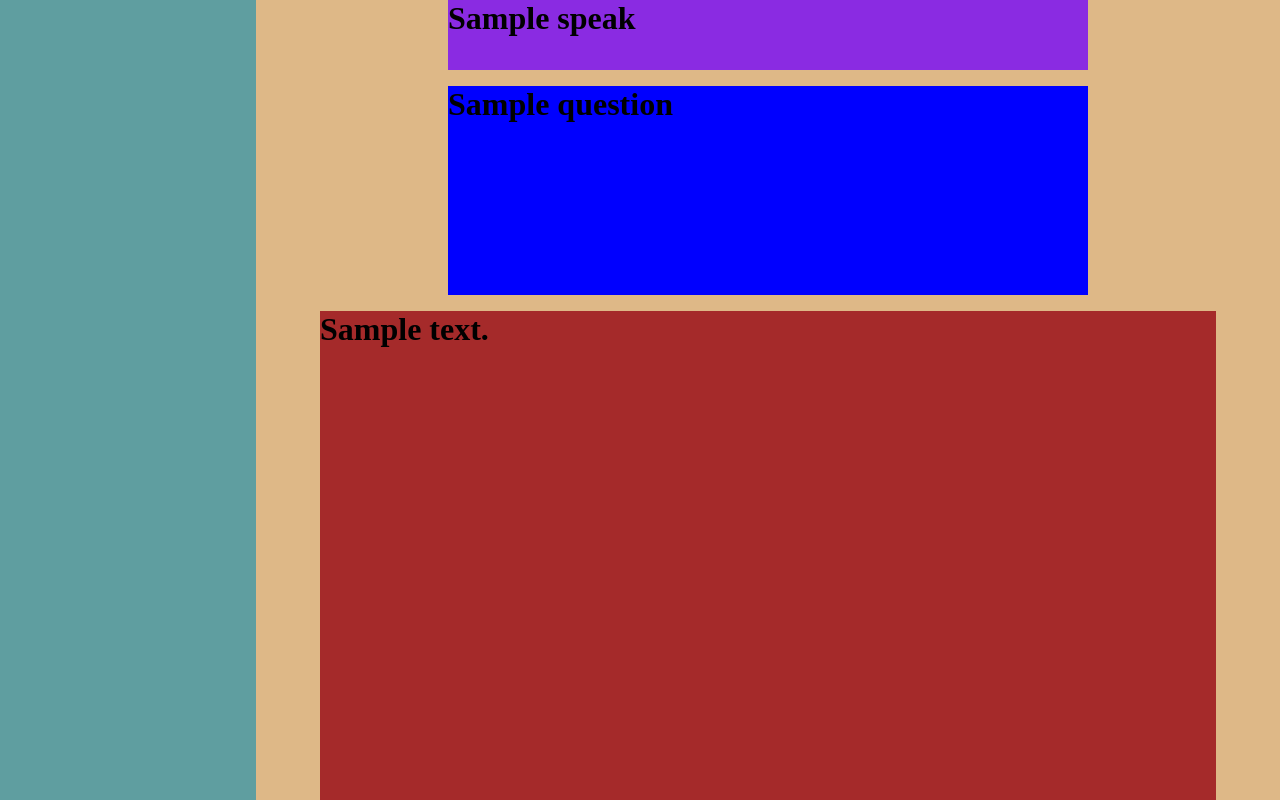
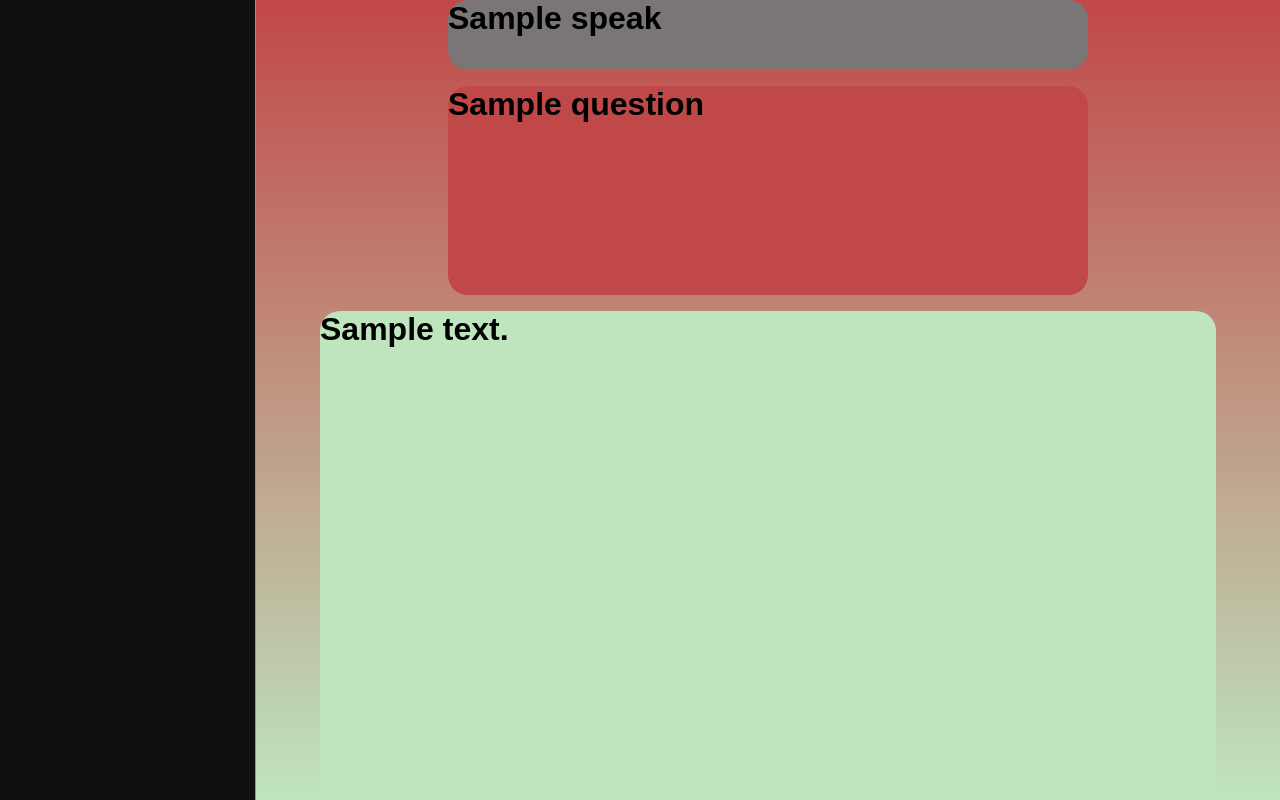
Before and after one commit to AKHIL-DyC/AOBT-python, a Flask app: template templates/index.html in a window 1280 px wide. Run offline with Flask 3, Linux system fonts and the light colour scheme; the template is opened without the code that fills it: most values are stand-ins (such as "Sample title", 1, 10 or a date in 2020).

Commit message:
background of chatbot

```diff
--- a/templates/index.html
+++ b/templates/index.html
@@ -1,32 +1,38 @@
 <!DOCTYPE html>
 <html lang="en">
   <head>
-    <meta charset="UTF-8">
-    <meta name="viewport" content="width=device-width, initial-scale=1.0">
+    <meta charset="UTF-8" />
+    <meta name="viewport" content="width=device-width, initial-scale=1.0" />
     <title>Document</title>
     <style>
-        *{
-   margin:0;
-   padding:0;
-   font-family: "General Sans";
+      * {
+        margin: 0;
+        padding: 0;
+        font-family: Arial;
         box-sizing: border-box;
       }
-html,body{
-    width:100%;
-    height:100%;
+      html,
+      body {
+        width: 100%;
+        height: 100%;
       }
-#main{
+      #main {
         display: flex;
         width: 100vw;
         height: 100vh;
       }
-#left{
+      #left {
+        display: flex;
+        justify-content: center;
+        align-items: center;
         width: 20vw;
-    background-color: cadetblue;
+        background-color: rgb(16, 16, 16);
         height: inherit;
+        border-right: 1px solid rgb(153, 148, 148);
       }
-#right{
-    background-color: burlywood;
+      #right {
+        font-family: Arial, Helvetica, sans-serif;
+        background: linear-gradient(rgb(193, 72, 72), rgb(190, 229, 190));
         justify-content: center;
         align-items: center;
         width: 80vw;
@@ -34,29 +40,40 @@ html,body{
         display: flex;
         flex-direction: column;
         gap: 2vh;
-
       }
-#head{
-    background-color: blueviolet;
+      #head {
+        background-color: rgb(122, 118, 118);
         width: 50vw;
         height: 10vh;
+        border-radius: 20px;
       }
-#question{
-    background-color: blue;
+      #question {
+        /* background-color: rgb(50, 50, 53); */
+        background-color: rgb(193, 72, 72);
         height: 30vh;
         width: 50vw;
+        border-radius: 20px;
       }
-#answer{
-    background-color:brown;
+      #answer {
+        background-color: rgb(190, 229, 190);
         height: 70vh;
         width: 70vw;
+        border-radius: 20px;
+      }
+      .logo {
+        width: 100px;
+        height: 100px;
+        background: white;
+        display: grid;
+        place-content: center;
+        grid-template-columns: repeat(5, 10px);
       }
     </style>
   </head>
   <body>
     <div id="main">
       <div id="left"></div>
-        <div id ="right">
+      <div id="right">
         <div id="head">
           <h1>{{speak}}</h1>
         </div>
```
Also changed, not shown: images/blindmanequin.png (added). Lines whose indentation alone changed are shown as unchanged.
